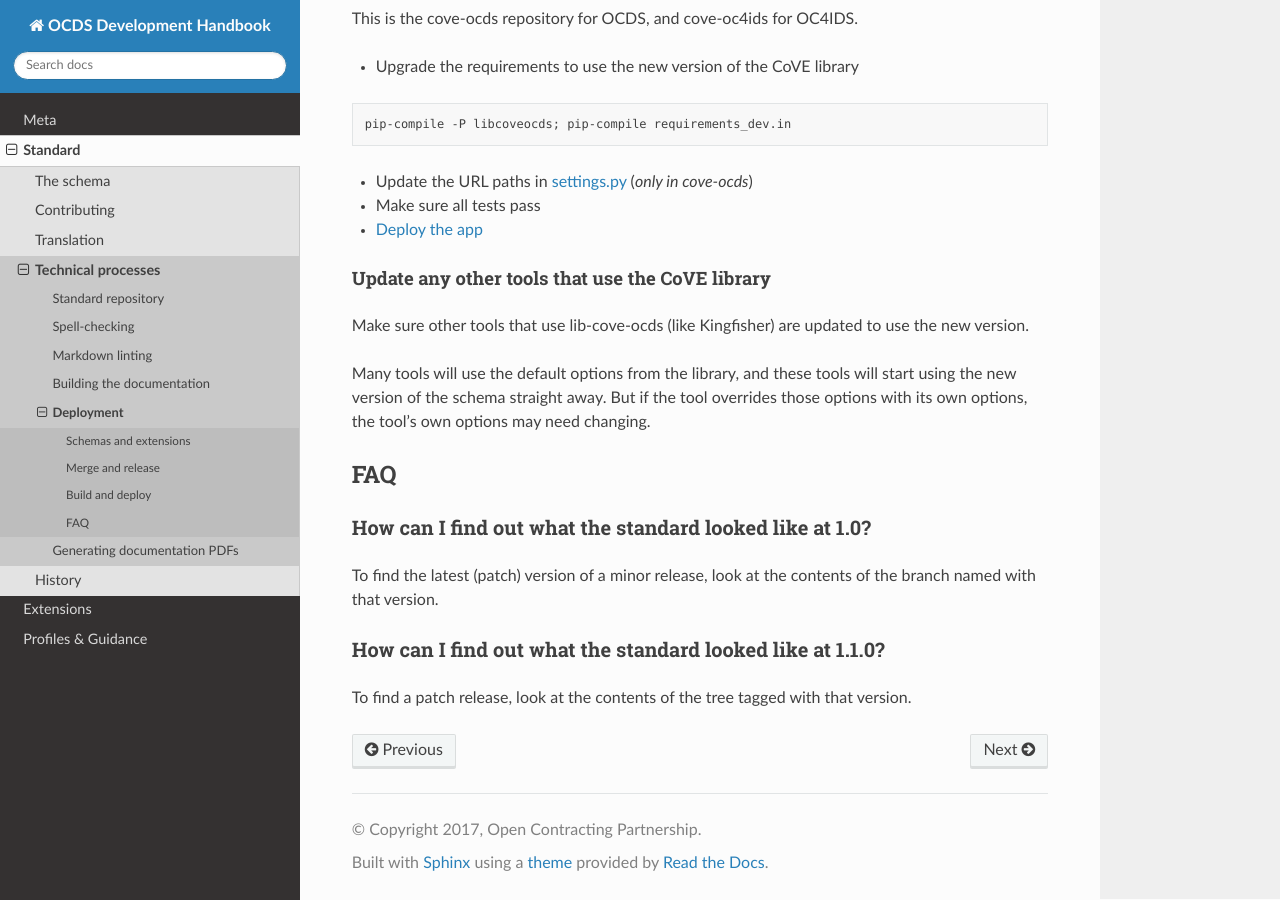
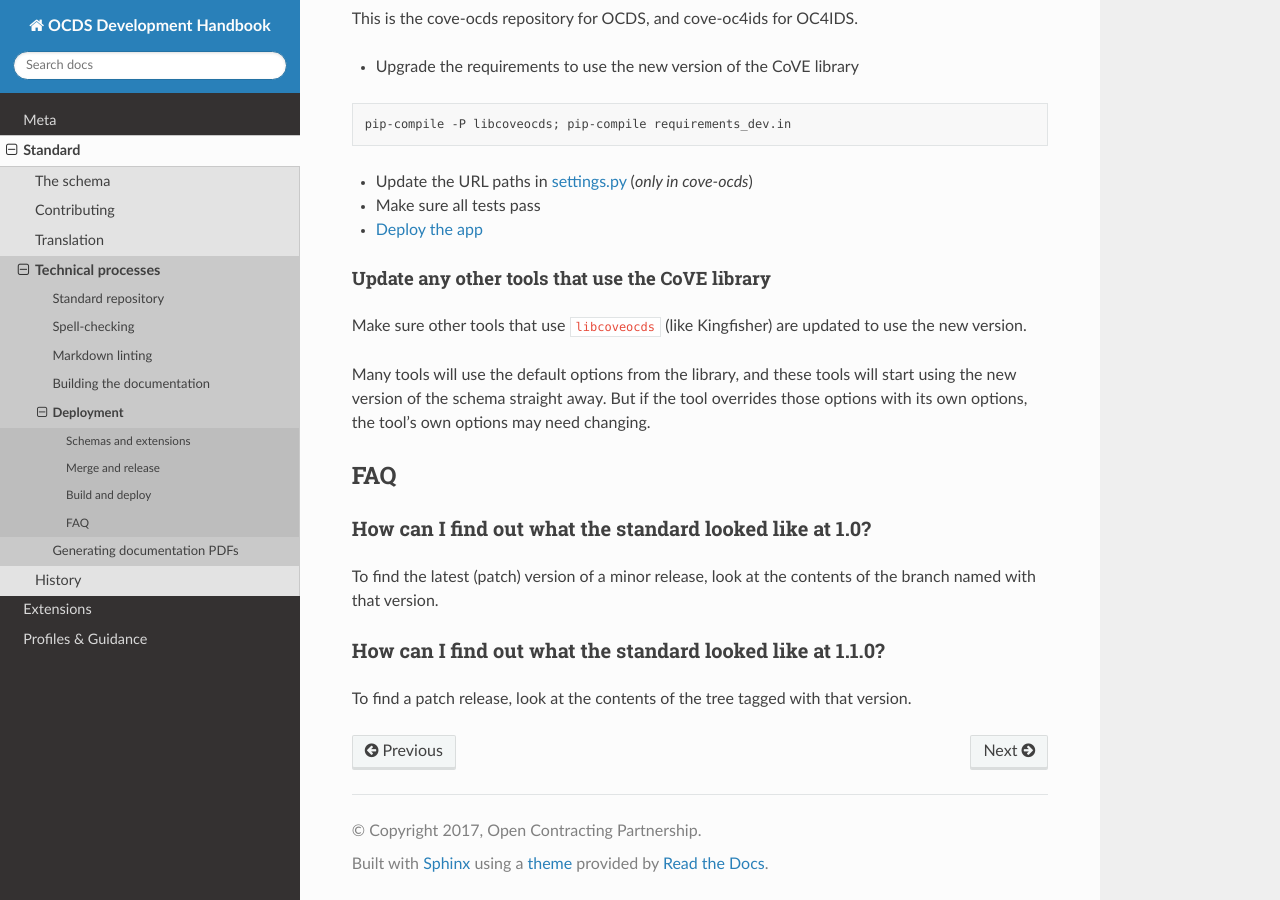
Before and after one commit to open-contracting/standard-development-handbook, a Sphinx documentation site: the page built from docs/standard/technical/deployment.md, in a window 1280 px wide and 900 px high, scrolled down 4696 px. Built offline with Sphinx 7.4.7 and the Read the Docs theme 2.0.0, drawn with Linux system fonts in a browser that asks for light colours.

Commit message:
Use library name for libcoveocds

```diff
--- a/docs/standard/technical/deployment.md
+++ b/docs/standard/technical/deployment.md
@@ -205,7 +205,7 @@ pip-compile -P libcoveocds; pip-compile requirements_dev.in
 
 #### Update any other tools that use the CoVE library
 
-Make sure other tools that use lib-cove-ocds (like Kingfisher) are updated to use the new version.
+Make sure other tools that use ``libcoveocds`` (like Kingfisher) are updated to use the new version.
 
 Many tools will use the default options from the library, and these tools will start using the new version of the schema straight away. But if the tool overrides those options with its own options, the tool's own options may need changing.
 
```
